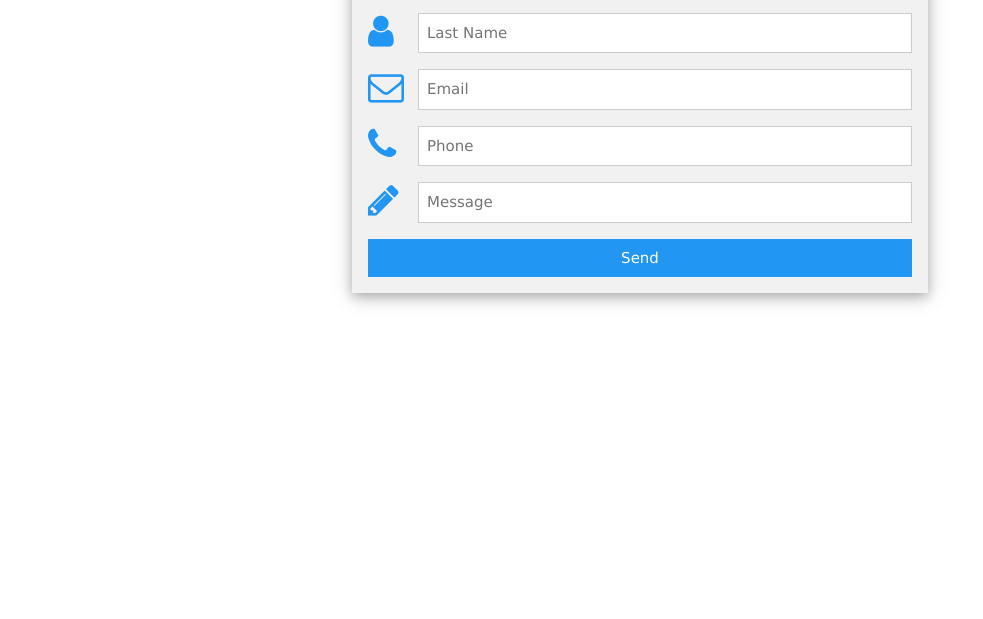
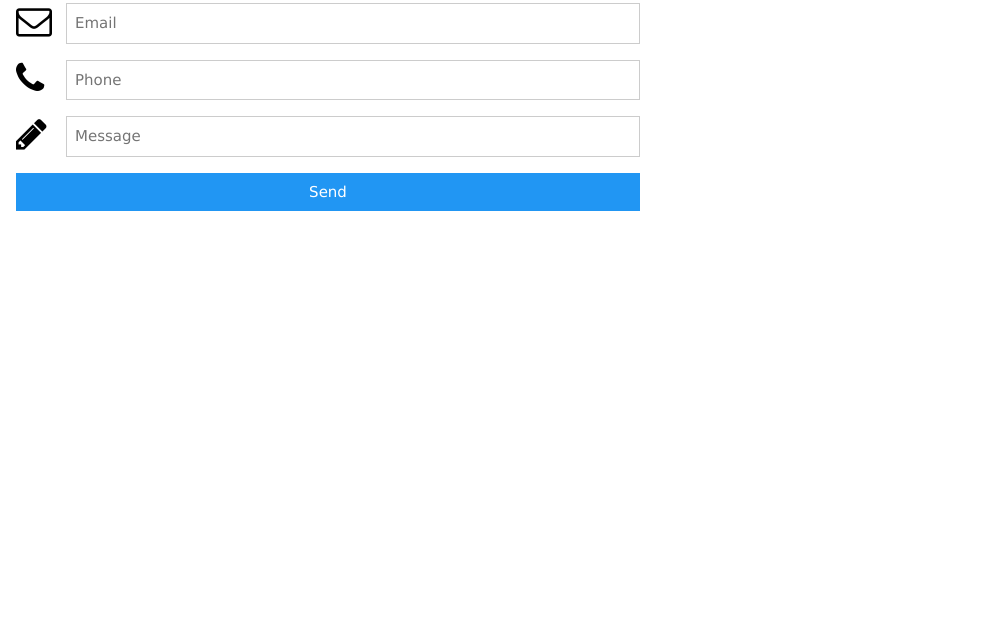
Before and after one commit to lakshita196/myweb-1, a plain HTML site: page index.html in a window 1280 px wide. Shown: the part 181-800 px from the top of the page, without its empty margins (0-983 px from the left). Drawn offline with nearby package versions, Linux system fonts and the light colour scheme.

Commit message:
Update index.html

```diff
--- a/index.html
+++ b/index.html
@@ -6,8 +6,8 @@
 <link rel="stylesheet" href="https://cdnjs.cloudflare.com/ajax/libs/font-awesome/4.7.0/css/font-awesome.min.css">
 
 <body>
-<div class="w3-container" style="width: 50%; margin: 50px auto;">
-    <form action="/action_page.php" class="w3-container  w3-card-4 w3-light-grey w3-text-blue w3-margin">
+<div class="w3-container" margin: 50px auto;">
+    <form action="/action_page.php" style="width: 50%; class="w3-container  w3-card-4 w3-light-grey w3-text-blue w3-margin">
         <h2 class="w3-center">Contact Us</h2>
 
         <div class="w3-row w3-section">
```
